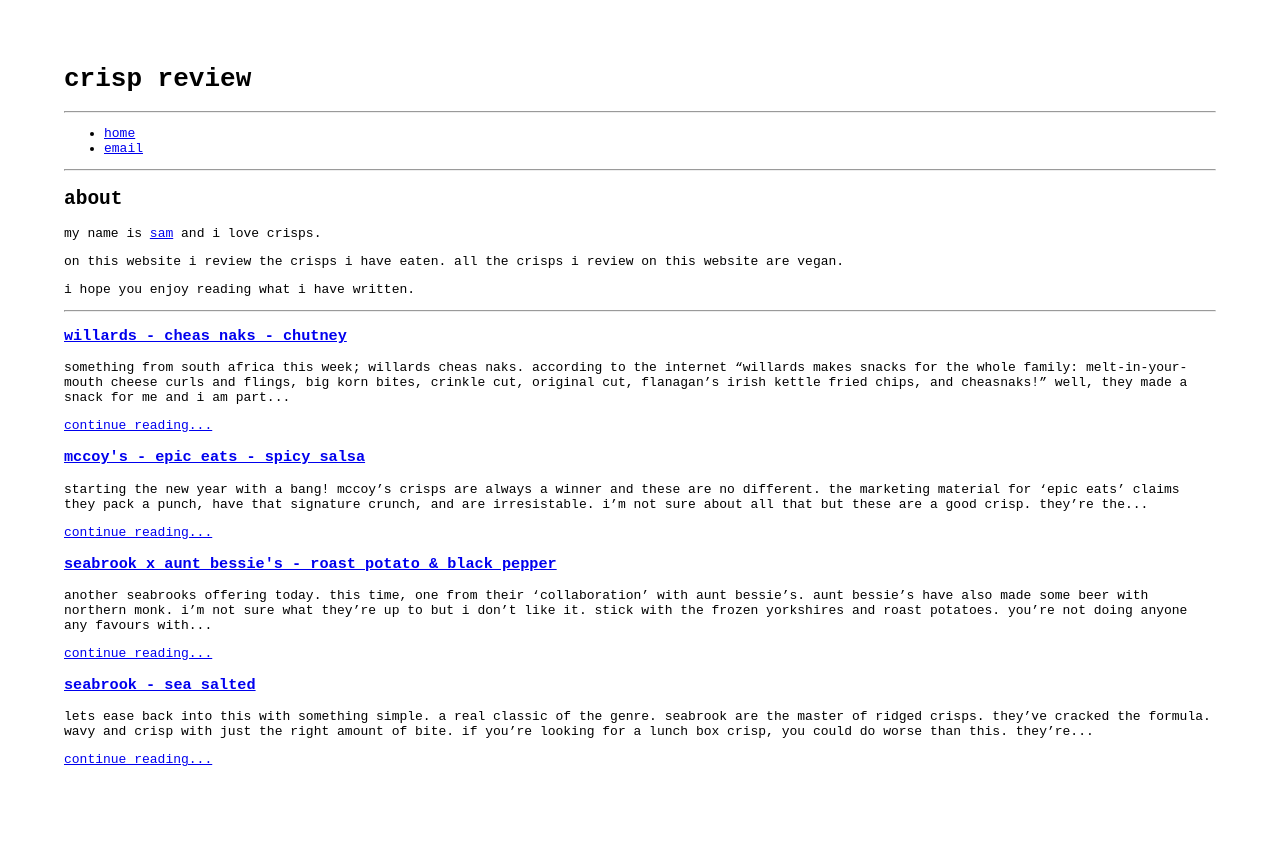
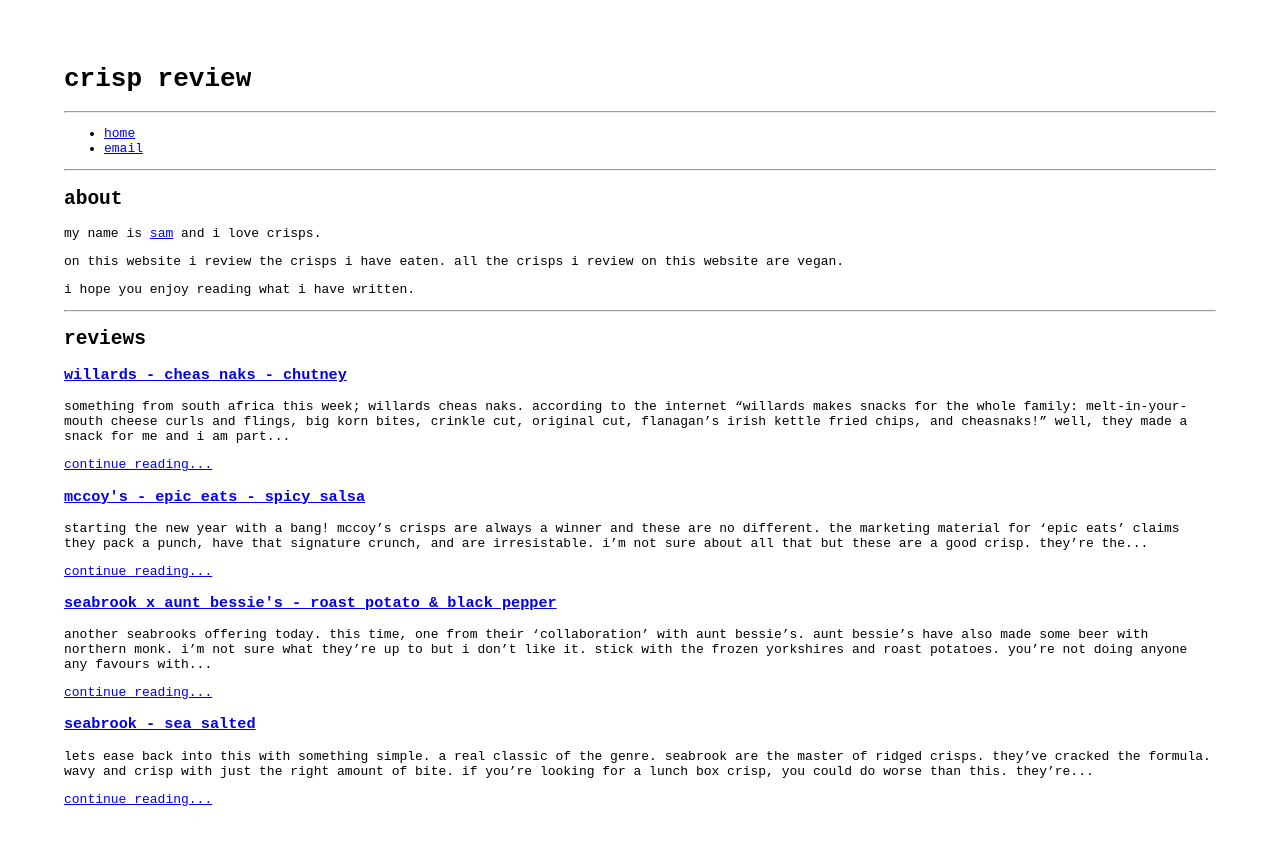
Before and after one commit to crispreview/crispreview.github.io, a Jekyll site: the page built from index.md, in a window 1280 px wide. Shown: the top 845 px of the page. Built offline with Jekyll 4.4.1, drawn with Linux system fonts in a browser that asks for light colours.

Commit message:
Update default.html

```diff
--- a/_layouts/default.html
+++ b/_layouts/default.html
@@ -21,7 +21,7 @@
     <p>{{ page.description }}
     {{ content }}</p></ br>
  <hr>
-
+ 	<h2>reviews</h2>
     {% for post in site.posts %}
     <p>
 	<h3><a href="{{ post.url }}">{{ post.title }}</a></h3>
```
